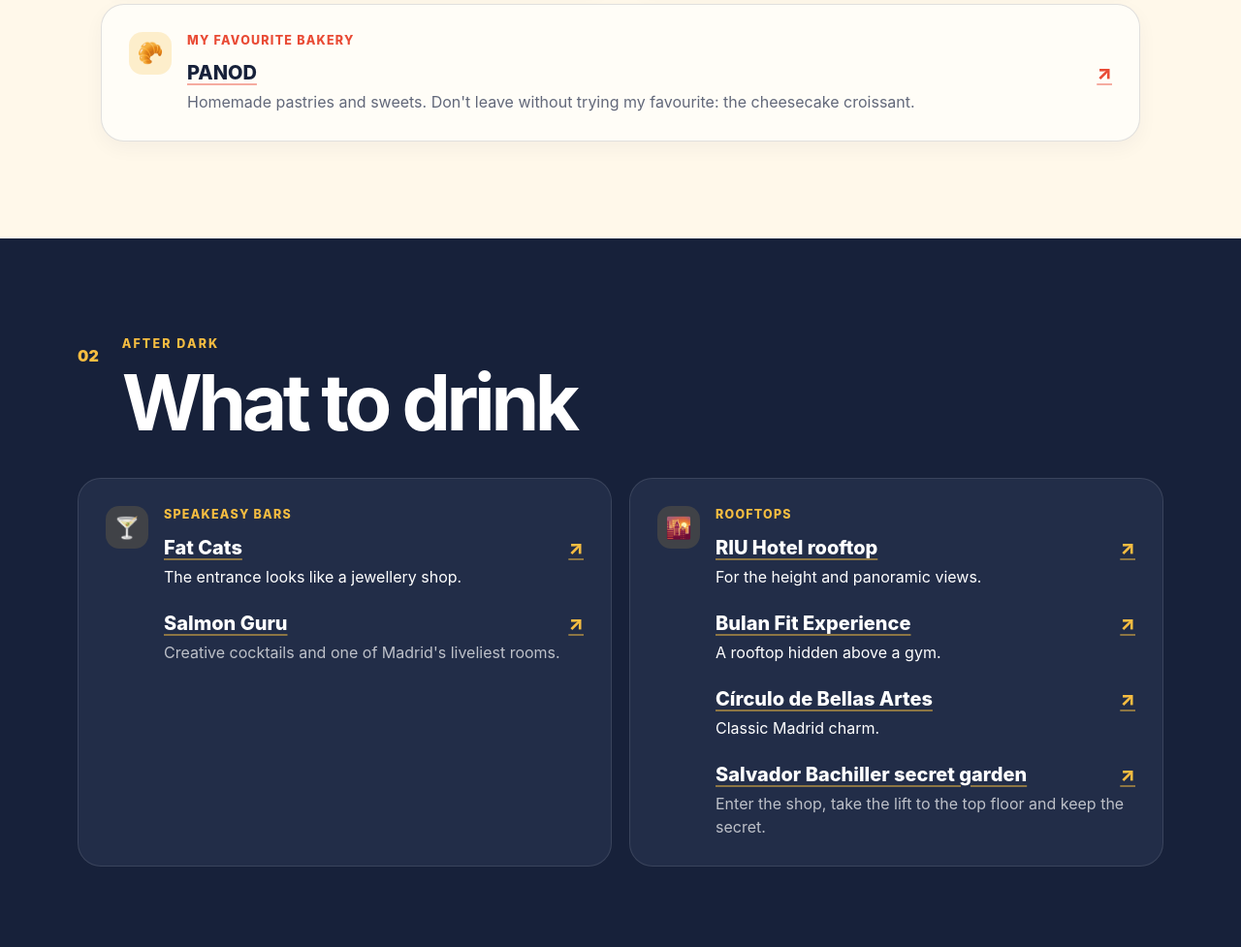
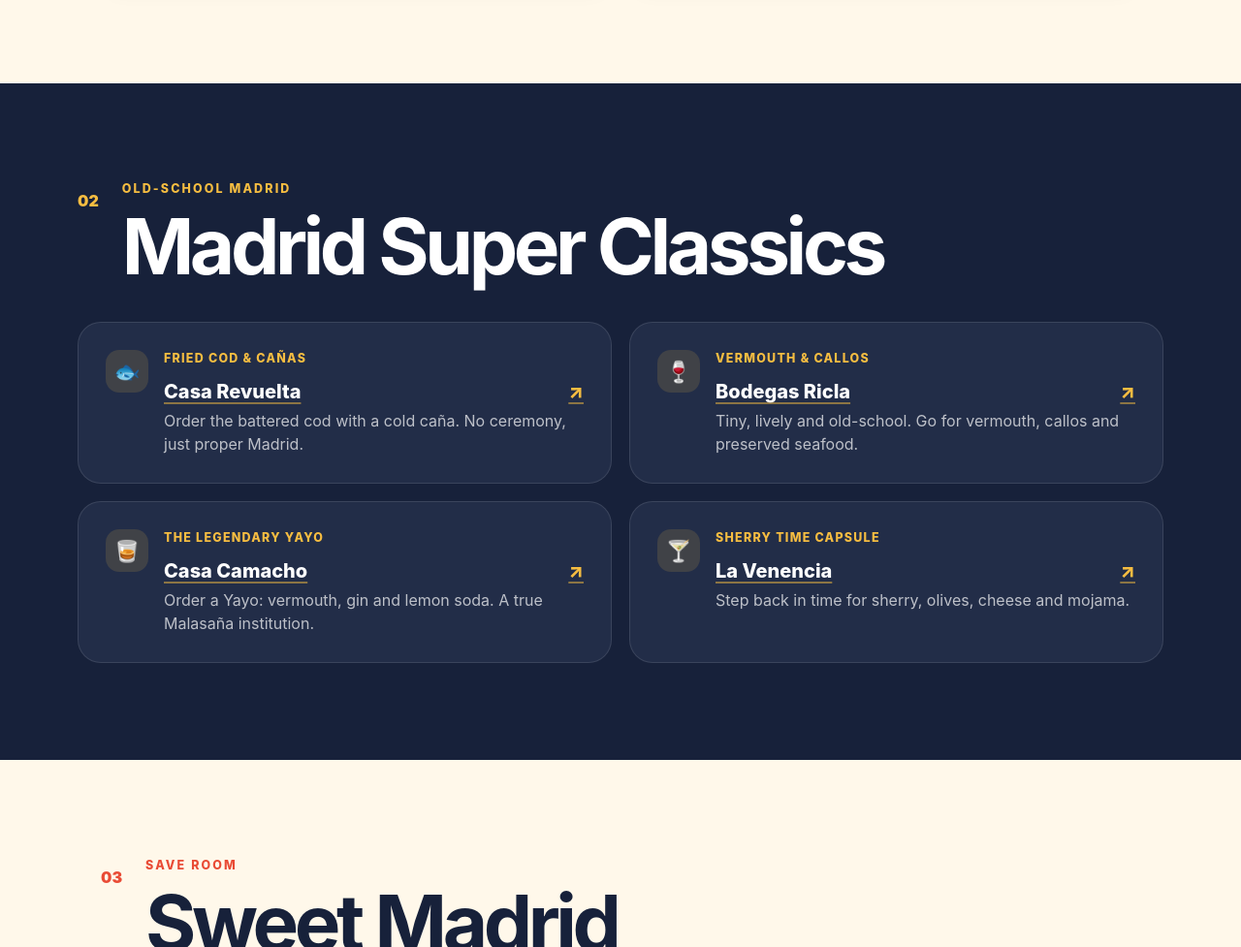
Before and after one commit to DemFlax/danis-madrid-tips, a plain HTML site: page index.html in a window 1280 px wide. Shown: the part 1823-2800 px from the top of the page at 97% size. Drawn offline with Linux system fonts and the light colour scheme.

Commit message:
Add Madrid classics and sweets sections

```diff
--- a/index.html
+++ b/index.html
@@ -24,6 +24,8 @@
 
     <nav class="jump-nav" aria-label="Recommendation categories">
       <a href="#food">Eat</a>
+      <a href="#classics">Classics</a>
+      <a href="#sweets">Sweets</a>
       <a href="#drinks">Drink</a>
       <a href="#visit">Explore</a>
     </nav>
@@ -60,16 +62,58 @@
             <div class="dish-icon" aria-hidden="true">🍲</div><div><p class="category">Cocido madrileño</p>
             <a class="place" href="https://maps.app.goo.gl/F4G1oTfntmjBSa628">Restaurante La Bola <span>↗</span></a><p>A Madrid institution for the city's slow-cooked chickpea stew.</p></div>
           </article>
-          <article class="recommendation full-width">
+        </div>
+      </section>
+
+      <section id="classics" class="section dark-section">
+        <div class="section-heading">
+          <p class="section-number">02</p>
+          <div><p class="kicker">OLD-SCHOOL MADRID</p><h2>Madrid Super Classics</h2></div>
+        </div>
+        <div class="recommendation-grid">
+          <article class="recommendation dark-card">
+            <div class="dish-icon" aria-hidden="true">🐟</div><div><p class="category">Fried cod & cañas</p>
+            <a class="place" href="https://www.google.com/maps/search/?api=1&amp;query=Casa+Revuelta%2C+Calle+de+Latoneros+3%2C+Madrid">Casa Revuelta <span>↗</span></a><p>Order the battered cod with a cold caña. No ceremony, just proper Madrid.</p></div>
+          </article>
+          <article class="recommendation dark-card">
+            <div class="dish-icon" aria-hidden="true">🍷</div><div><p class="category">Vermouth & callos</p>
+            <a class="place" href="https://www.google.com/maps/search/?api=1&amp;query=Bodegas+Ricla%2C+Calle+de+Cuchilleros+6%2C+Madrid">Bodegas Ricla <span>↗</span></a><p>Tiny, lively and old-school. Go for vermouth, callos and preserved seafood.</p></div>
+          </article>
+          <article class="recommendation dark-card">
+            <div class="dish-icon" aria-hidden="true">🥃</div><div><p class="category">The legendary Yayo</p>
+            <a class="place" href="https://www.google.com/maps/search/?api=1&amp;query=Casa+Camacho%2C+Calle+de+San+Andres+4%2C+Madrid">Casa Camacho <span>↗</span></a><p>Order a Yayo: vermouth, gin and lemon soda. A true Malasaña institution.</p></div>
+          </article>
+          <article class="recommendation dark-card">
+            <div class="dish-icon" aria-hidden="true">🍸</div><div><p class="category">Sherry time capsule</p>
+            <a class="place" href="https://www.google.com/maps/search/?api=1&amp;query=La+Venencia%2C+Calle+de+Echegaray+7%2C+Madrid">La Venencia <span>↗</span></a><p>Step back in time for sherry, olives, cheese and mojama.</p></div>
+          </article>
+        </div>
+      </section>
+
+      <section id="sweets" class="section">
+        <div class="section-heading">
+          <p class="section-number">03</p>
+          <div><p class="kicker">SAVE ROOM</p><h2>Sweet Madrid</h2></div>
+        </div>
+        <div class="recommendation-grid three-up">
+          <article class="recommendation">
+            <div class="dish-icon" aria-hidden="true">☕</div><div><p class="category">Chocolate & churros</p>
+            <a class="place" href="https://www.google.com/maps/search/?api=1&amp;query=Chocolat%2C+Calle+de+las+Huertas+59%2C+Madrid">Chocolat Madrid <span>↗</span></a><p>Thick hot chocolate with freshly fried, non-greasy churros.</p></div>
+          </article>
+          <article class="recommendation">
             <div class="dish-icon" aria-hidden="true">🥐</div><div><p class="category">My favourite bakery</p>
-            <a class="place" href="https://maps.app.goo.gl/NKNMEckSvn61c3PJ7">PANOD <span>↗</span></a><p>Homemade pastries and sweets. Don't leave without trying my favourite: the cheesecake croissant.</p></div>
+            <a class="place" href="https://maps.app.goo.gl/NKNMEckSvn61c3PJ7">PANOD <span>↗</span></a><p>Don't leave without trying my favourite: the cheesecake croissant.</p></div>
+          </article>
+          <article class="recommendation">
+            <div class="dish-icon" aria-hidden="true">🍰</div><div><p class="category">Cheesecake</p>
+            <a class="place" href="https://www.google.com/maps/search/?api=1&amp;query=Caracola+Tortillas+and+Cheesecakes%2C+Mercado+de+Anton+Martin%2C+Calle+de+Santa+Isabel+5%2C+Madrid">Caracola <span>↗</span></a><p>Creative baked cheesecakes inside Antón Martín Market.</p></div>
           </article>
         </div>
       </section>
 
       <section id="drinks" class="section dark-section">
         <div class="section-heading">
-          <p class="section-number">02</p>
+          <p class="section-number">04</p>
           <div><p class="kicker">AFTER DARK</p><h2>What to drink</h2></div>
         </div>
         <div class="recommendation-grid">
@@ -90,7 +134,7 @@
 
       <section id="visit" class="section">
         <div class="section-heading">
-          <p class="section-number">03</p>
+          <p class="section-number">05</p>
           <div><p class="kicker">DON'T MISS</p><h2>Explore Madrid</h2></div>
         </div>
         <article class="feature-card reverse">
```
